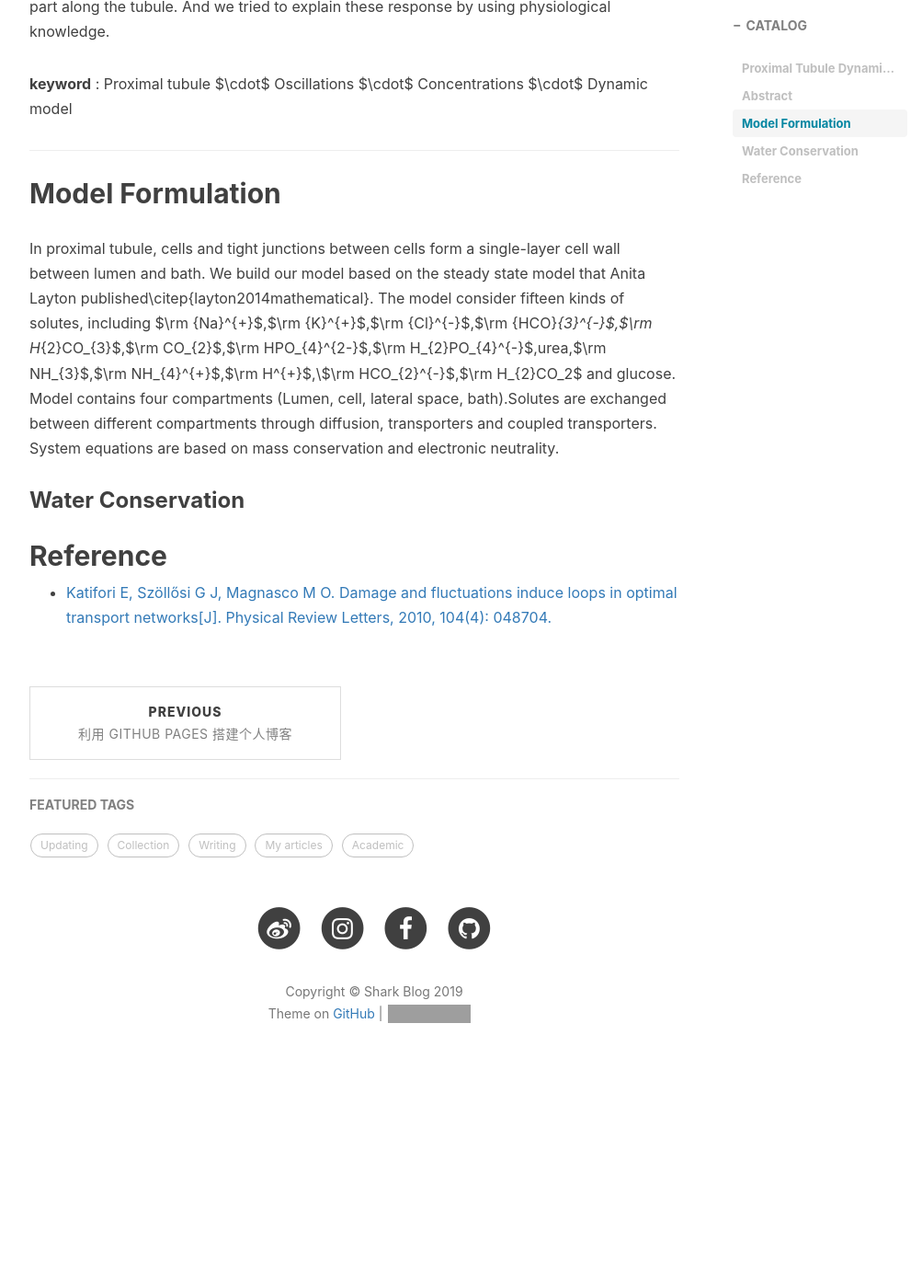
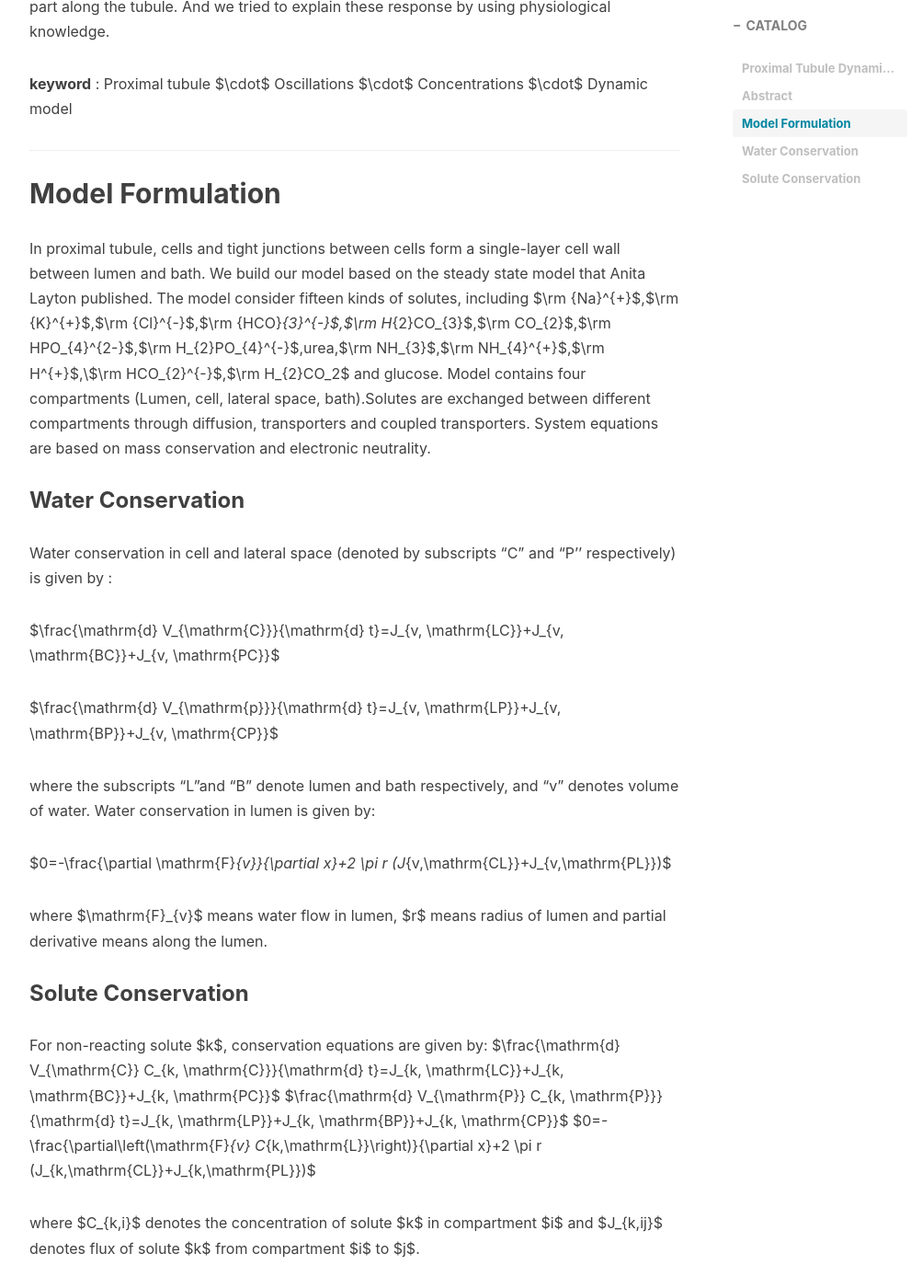
Before and after one commit to sharkjingyang/sharkjingyang.github.io, a Jekyll site: the page built from _posts/2019-11-22-Proximal-tubule-model.md, in a window 1280 px wide and 1400 px high, scrolled down 1005 px. Shown: the whole window at 92% size, without its empty margins (233-1236 px from the left). Built offline with Jekyll 4.4.1, drawn with Linux system fonts in a browser that asks for light colours; nearby versions of some CDN libraries; comment, search, counter and statistics services are not loaded; before the commit the page ends 2211 px from its top, so only the background shows below that; grey boxes are pictures that could not be loaded.

Commit message:
Update 2019-11-22-Proximal-tubule-model.md

```diff
--- a/_posts/2019-11-22-Proximal-tubule-model.md
+++ b/_posts/2019-11-22-Proximal-tubule-model.md
@@ -25,12 +25,31 @@ We developed a dynamic model of a male rat proximal tubule in order to investiga
 -----
 ## Model Formulation
 
-In proximal tubule, cells and tight junctions between cells form a single-layer cell wall between lumen and bath. We build our model based on the steady state model that Anita Layton published\citep{layton2014mathematical}. The model consider fifteen kinds of solutes, including $\rm {Na}^{+}$,$\rm {K}^{+}$,$\rm {Cl}^{-}$,$\rm {HCO}_{3}^{-}$,$\rm H_{2}CO_{3}$,$\rm CO_{2}$,$\rm HPO_{4}^{2-}$,$\rm H_{2}PO_{4}^{-}$,urea,$\rm NH_{3}$,$\rm NH_{4}^{+}$,$\rm H^{+}$,\\$\rm HCO_{2}^{-}$,$\rm H_{2}CO_2$ and glucose. Model contains four compartments (Lumen, cell, lateral space, bath).Solutes are exchanged between different compartments through diffusion, transporters and coupled transporters. System equations are based on mass conservation and electronic neutrality.
+In proximal tubule, cells and tight junctions between cells form a single-layer cell wall between lumen and bath. We build our model based on the steady state model that Anita Layton published. The model consider fifteen kinds of solutes, including $\rm {Na}^{+}$,$\rm {K}^{+}$,$\rm {Cl}^{-}$,$\rm {HCO}_{3}^{-}$,$\rm H_{2}CO_{3}$,$\rm CO_{2}$,$\rm HPO_{4}^{2-}$,$\rm H_{2}PO_{4}^{-}$,urea,$\rm NH_{3}$,$\rm NH_{4}^{+}$,$\rm H^{+}$,\\$\rm HCO_{2}^{-}$,$\rm H_{2}CO_2$ and glucose. Model contains four compartments (Lumen, cell, lateral space, bath).Solutes are exchanged between different compartments through diffusion, transporters and coupled transporters. System equations are based on mass conservation and electronic neutrality.
 
 ### Water Conservation
 
+Water conservation in cell and lateral space (denoted by subscripts "C" and "P'' respectively) is given by :
 
+$\frac{\mathrm{d} V_{\mathrm{C}}}{\mathrm{d} t}=J_{v, \mathrm{LC}}+J_{v, \mathrm{BC}}+J_{v, \mathrm{PC}}$
 
-## Reference
+$\frac{\mathrm{d} V_{\mathrm{p}}}{\mathrm{d} t}=J_{v, \mathrm{LP}}+J_{v, \mathrm{BP}}+J_{v, \mathrm{CP}}$
+
+where the subscripts "L"and "B" denote lumen and bath respectively, and "v" denotes volume of water. Water conservation in lumen is given by:
+
+$0=-\frac{\partial \mathrm{F}_{v}}{\partial x}+2 \pi r (J_{v,\mathrm{CL}}+J_{v,\mathrm{PL}})$
+
+where $\mathrm{F}_{v}$ means water flow in lumen, $r$ means radius of lumen and partial derivative means along the lumen.
+
+### Solute Conservation
+
+For non-reacting solute $k$, conservation equations are given by:
+$\frac{\mathrm{d} V_{\mathrm{C}} C_{k, \mathrm{C}}}{\mathrm{d} t}=J_{k, \mathrm{LC}}+J_{k, \mathrm{BC}}+J_{k, \mathrm{PC}}$
+$\frac{\mathrm{d} V_{\mathrm{P}} C_{k, \mathrm{P}}}{\mathrm{d} t}=J_{k, \mathrm{LP}}+J_{k, \mathrm{BP}}+J_{k, \mathrm{CP}}$
+$0=-\frac{\partial\left(\mathrm{F}_{v} C_{k,\mathrm{L}}\right)}{\partial x}+2 \pi r (J_{k,\mathrm{CL}}+J_{k,\mathrm{PL}})$
+
+where $C_{k,i}$ denotes the concentration of solute $k$ in compartment $i$ and $J_{k,ij}$ denotes flux of solute $k$ from compartment $i$ to $j$.
+
+Reference
 
 * [Katifori E, Szöllősi G J, Magnasco M O. Damage and fluctuations induce loops in optimal transport networks[J]. Physical Review Letters, 2010, 104(4): 048704.](https://journals.aps.org/prl/abstract/10.1103/PhysRevLett.104.048704)
```
